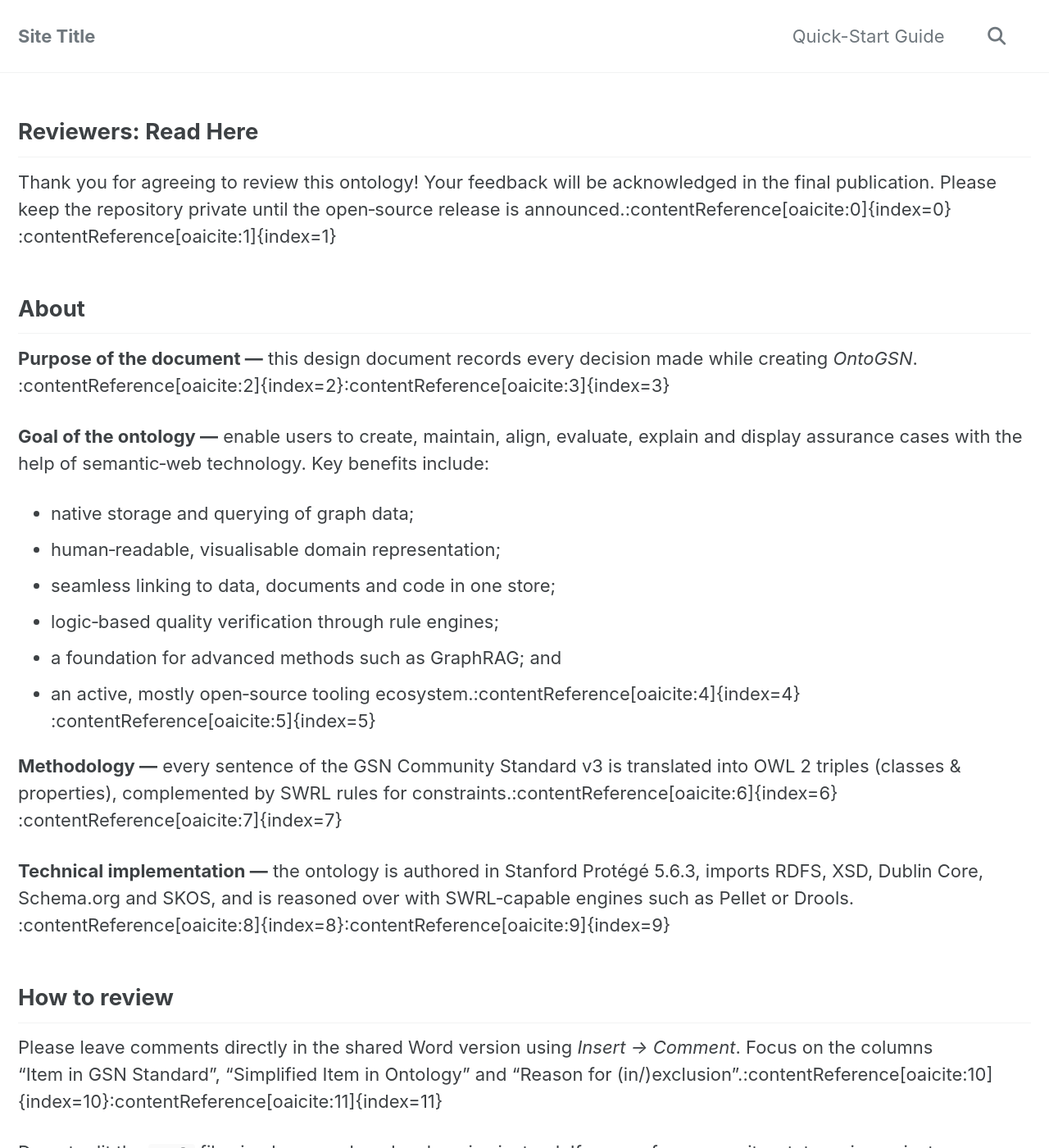
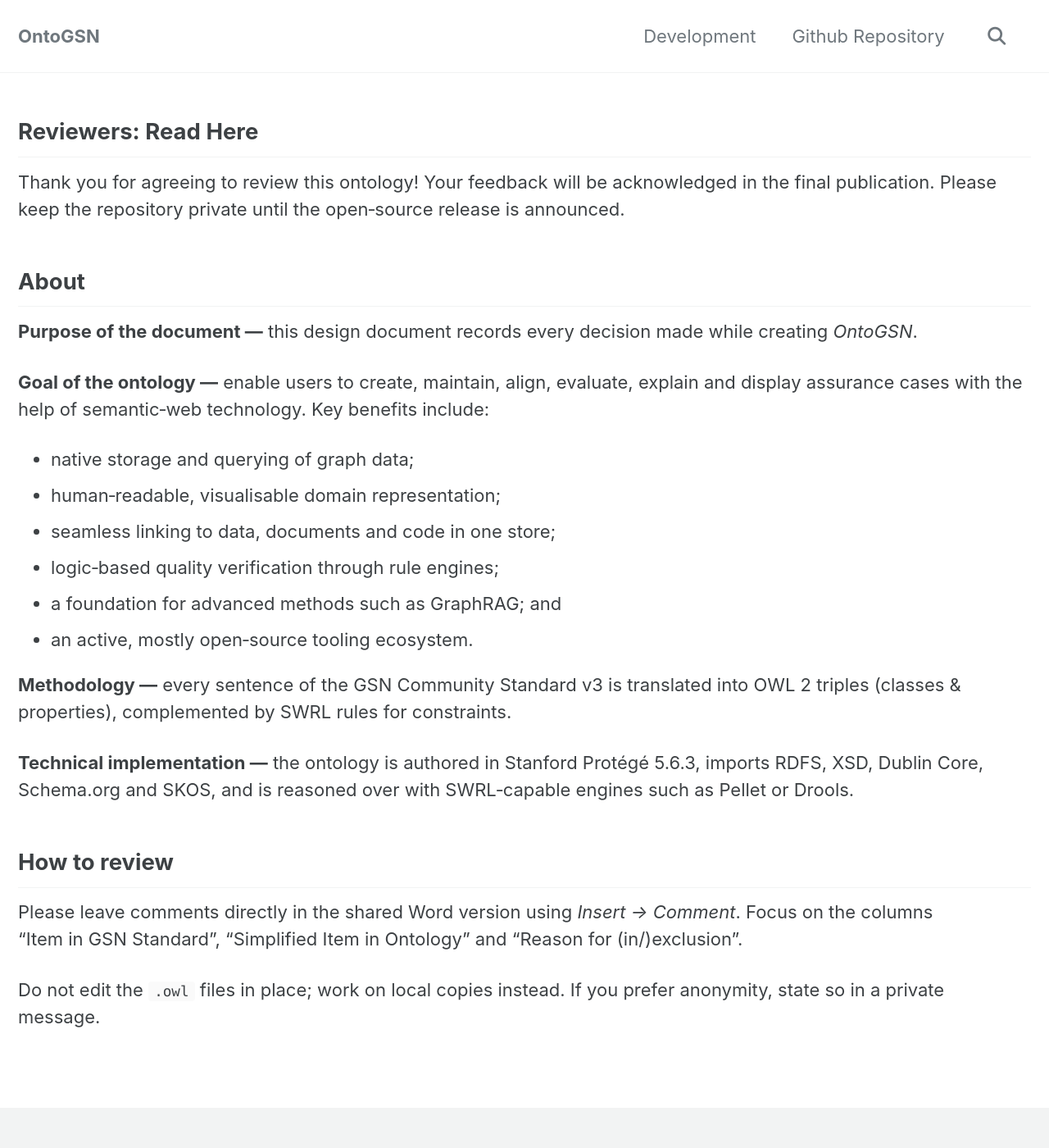
Before and after one commit to Tomas-Bueno-Momcilovic/ontogsn_website, a Jekyll site: the page built from index.html, in a window 1280 px wide and 1400 px high. Shown: the whole window at 82% size. Built offline with Jekyll 4.4.1, drawn with Linux system fonts in a browser that asks for light colours; cached includes are drawn as plain includes; the list of posts is cut into pages by our own code; some of the changed text lies outside the part shown.

Commit message:
added the development page

```diff
--- a/_config.yml
+++ b/_config.yml
@@ -1,15 +1,3 @@
-# Welcome to Jekyll!
-#
-# This config file is meant for settings that affect your entire site, values
-# which you are expected to set up once and rarely need to edit after that.
-# For technical reasons, this file is *NOT* reloaded automatically when you use
-# `jekyll serve`. If you change this file, please restart the server process.
-
-# Theme Settings
-#
-# Review documentation to determine if you should use `theme` or `remote_theme`
-# https://mmistakes.github.io/minimal-mistakes/docs/quick-start-guide/#installing-the-theme
-
 # theme                  : "minimal-mistakes-jekyll"
 # remote_theme           : "mmistakes/minimal-mistakes"
 minimal_mistakes_skin    : "default" # "air", "aqua", "contrast", "dark", "dirt", "neon", "mint", "plum", "sunrise"
@@ -17,7 +5,7 @@
 # Site Settings
 locale                   : "en-US"
 rtl                      : # true, false (default) # turns direction of the page into right to left for RTL languages
-title                    : "Site Title"
+title                    : "OntoGSN"
 title_separator          : "-"
 subtitle                 : # site tagline that appears below site title in masthead
 name                     : &name "Tomas Bueno Momčilović"
--- a/_data/navigation.yml
+++ b/_data/navigation.yml
@@ -1,7 +1,9 @@
 # main links
 main:
-  - title: "Quick-Start Guide"
-    url: https://mmistakes.github.io/minimal-mistakes/docs/quick-start-guide/
+  - title: "Development"
+    url: /development/
+  - title: "Github Repository"
+    url: https://github.com/Tomas-Bueno-Momcilovic/ontogsn
   # - title: "About"
   #   url: https://mmistakes.github.io/minimal-mistakes/about/
   # - title: "Sample Posts"
--- a/index.html
+++ b/index.html
@@ -10,13 +10,13 @@
     <h2>Reviewers: Read Here</h2>
     <p>Thank you for agreeing to review this ontology! Your feedback will be
        acknowledged in the final publication. Please keep the repository private
-       until the open‑source release is announced.&#8203;:contentReference[oaicite:0]{index=0}&#8203;:contentReference[oaicite:1]{index=1}</p>
+       until the open‑source release is announced.</p>
   </section>
 
   <section id="about" class="page__section">
     <h2>About</h2>
     <p><strong>Purpose of the document&nbsp;—</strong> this design document
-       records every decision made while creating <em>OntoGSN</em>.&#8203;:contentReference[oaicite:2]{index=2}&#8203;:contentReference[oaicite:3]{index=3}</p>
+       records every decision made while creating <em>OntoGSN</em>.</p>
 
     <p><strong>Goal of the ontology&nbsp;—</strong> enable users to create,
        maintain, align, evaluate, explain and display assurance cases with the
@@ -27,17 +27,17 @@
       <li>seamless linking to data, documents and code in one store;</li>
       <li>logic‑based quality verification through rule engines;</li>
       <li>a foundation for advanced methods such as GraphRAG; and</li>
-      <li>an active, mostly open‑source tooling ecosystem.&#8203;:contentReference[oaicite:4]{index=4}&#8203;:contentReference[oaicite:5]{index=5}</li>
+      <li>an active, mostly open‑source tooling ecosystem.</li>
     </ul>
 
     <p><strong>Methodology&nbsp;—</strong> every sentence of the GSN Community
        Standard v3 is translated into OWL 2 triples (classes & properties),
-       complemented by SWRL rules for constraints.&#8203;:contentReference[oaicite:6]{index=6}&#8203;:contentReference[oaicite:7]{index=7}</p>
+       complemented by SWRL rules for constraints.</p>
 
     <p><strong>Technical implementation&nbsp;—</strong> the ontology is authored
        in Stanford Protégé 5.6.3, imports RDFS, XSD, Dublin Core, Schema.org and
        SKOS, and is reasoned over with SWRL‑capable engines such as Pellet or
-       Drools.&#8203;:contentReference[oaicite:8]{index=8}&#8203;:contentReference[oaicite:9]{index=9}</p>
+       Drools.</p>
   </section>
 
   <section id="how-to-review" class="page__section">
@@ -45,8 +45,8 @@
     <p>Please leave comments directly in the shared Word version using
        <em>Insert → Comment</em>. Focus on the columns
        “Item in GSN Standard”, “Simplified Item in Ontology” and
-       “Reason for (in/)exclusion”.&#8203;:contentReference[oaicite:10]{index=10}&#8203;:contentReference[oaicite:11]{index=11}</p>
+       “Reason for (in/)exclusion”.</p>
 
     <p>Do not edit the <code>.owl</code> files in place; work on local copies
-       instead. If you prefer anonymity, state so in a private message.&#8203;:contentReference[oaicite:12]{index=12}&#8203;:contentReference[oaicite:13]{index=13}</p>
+       instead. If you prefer anonymity, state so in a private message.</p>
   </section>
```
Also changed, not shown: _pages/development.md (added, +25 -0 lines).
